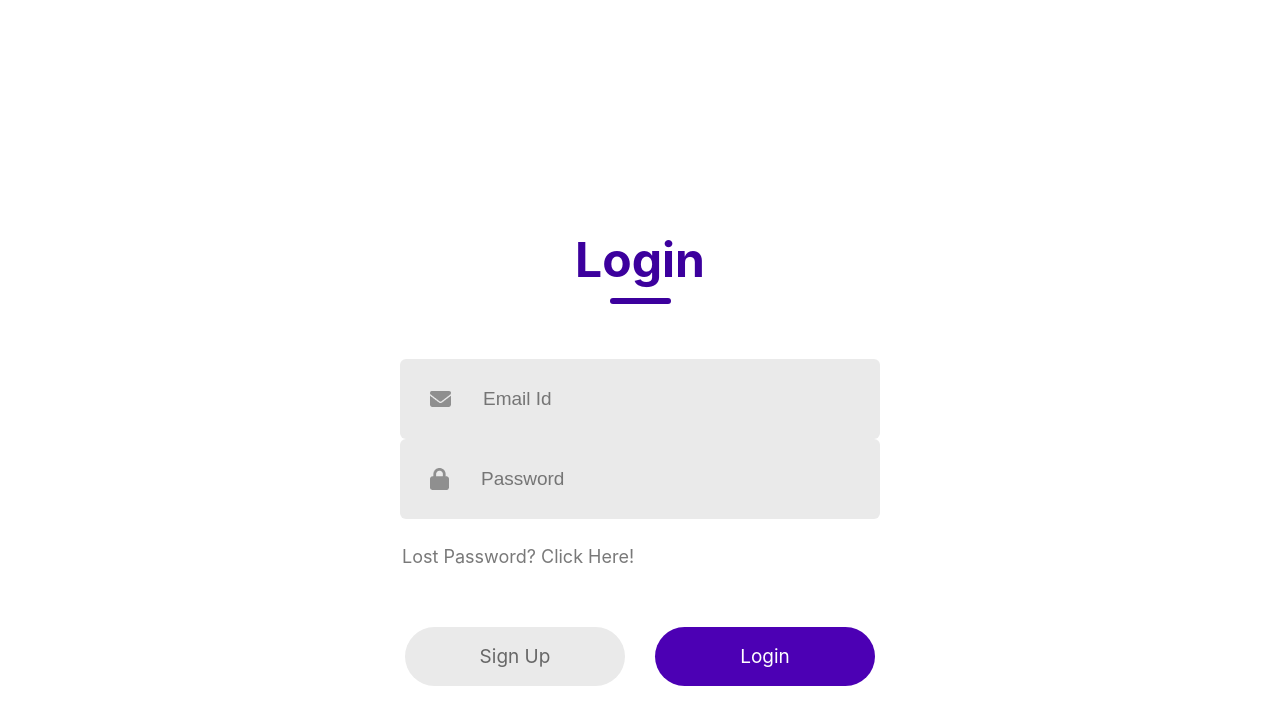
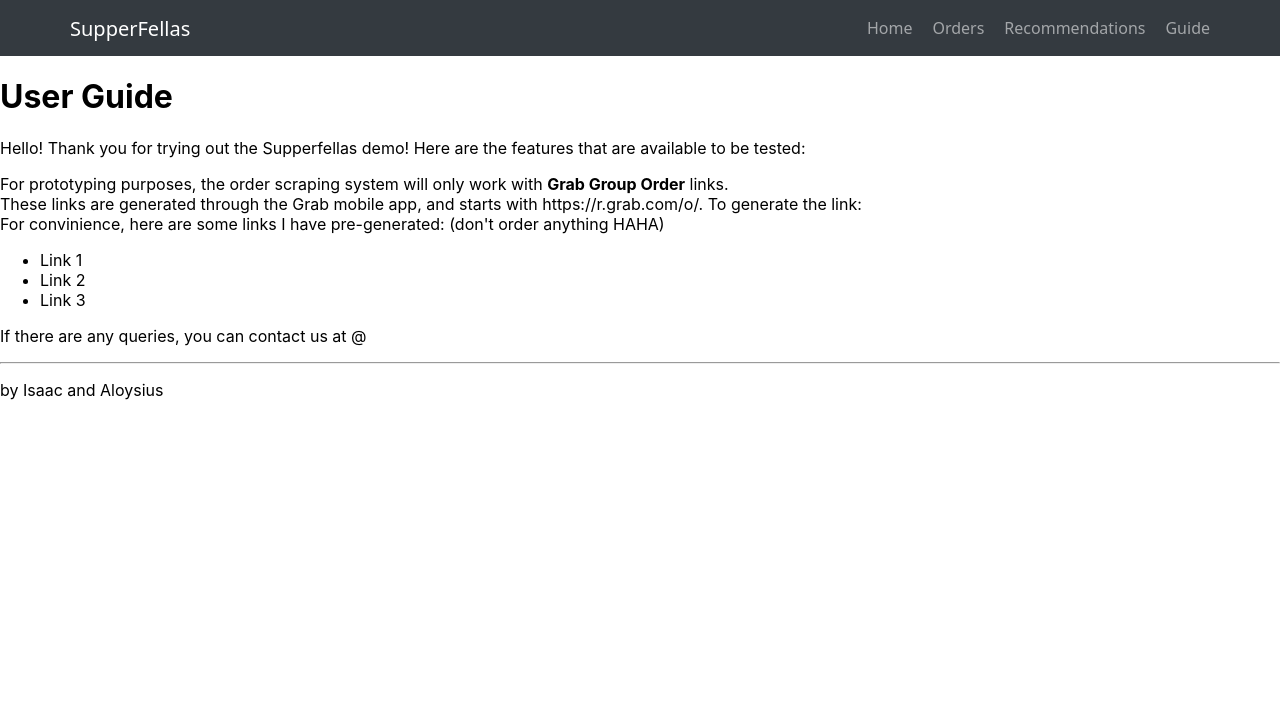
Before and after one commit to Alloyshoes/SupperFellas, a React (Create React App) app: page /guide in a window 1280 px wide. Shown: the top 724 px of the page. Built offline with nearby package versions, Linux system fonts and the light colour scheme; no server answers.

Commit message:
guide page for demo purposes

```diff
--- a/src/App.js
+++ b/src/App.js
@@ -11,6 +11,7 @@ import Home from './pages/Home/Home'; // Layout wrapper
 
 import { initializeApp } from 'firebase/app';
 import { getAuth } from 'firebase/auth';
+import GuidePage from './pages/Guide/Guide';
 
 const firebaseConfig = {
   apiKey: process.env.REACT_APP_FIREBASE_API_KEY,
@@ -37,6 +38,7 @@ function App() {
         <Route path="ReccoCreate" element={<ReccoCreate app={app} auth={auth} />} />
         <Route path="RestoDetails" element={<RestoDetails app={app} auth={auth} restaurant={selected} />} />
         <Route path="/order/:id" element={<GroupOrderPage auth={auth} />} />
+        <Route path="/guide" element={<GuidePage />} />
       </Route>
 
       {/* Catch-all fallback */}
--- /dev/null
+++ b/src/pages/Guide/Guide.jsx
@@ -0,0 +1,34 @@
+/* Guide page for demo purposes; insturctions and user manual */
+const GuidePage = () => {
+  return (
+    <div className="guide-page">
+      <h1>User Guide</h1>
+      <p>
+        Hello! Thank you for trying out the Supperfellas demo! Here are the
+        features that are available to be tested:
+      </p>
+
+      <p>
+        For prototyping purposes, the order scraping system will only work with{" "}
+        <b>Grab Group Order</b> links.
+        <br />
+        These links are generated through the Grab mobile app, and starts with
+        https://r.grab.com/o/. To generate the link:
+        <br />
+        For convinience, here are some links I have pre-generated: (don't order
+        anything HAHA)
+        <ul>
+          <li>Link 1</li>
+          <li>Link 2</li>
+          <li>Link 3</li>
+        </ul>
+      </p>
+
+      <p>If there are any queries, you can contact us at @</p>
+      <hr />
+      <p>by Isaac and Aloysius</p>
+    </div>
+  );
+};
+
+export default GuidePage;
--- a/src/pages/Home/Home.js
+++ b/src/pages/Home/Home.js
@@ -12,7 +12,7 @@ function Home() {
             <Link to="/Posts" className="navbar-link">Home</Link>
             <Link to="/Orders" className="navbar-link">Orders</Link>
             <Link to="/Reco" className="navbar-link">Recommendations</Link>
-            <Link to="/Posts" className="navbar-link">Posts</Link>
+            <Link to="/Guide" className="navbar-link">Guide</Link>
           </div>
         </div>
       </nav>
```
Also changed, not shown: src/pages/Guide/Guide.css (added).
